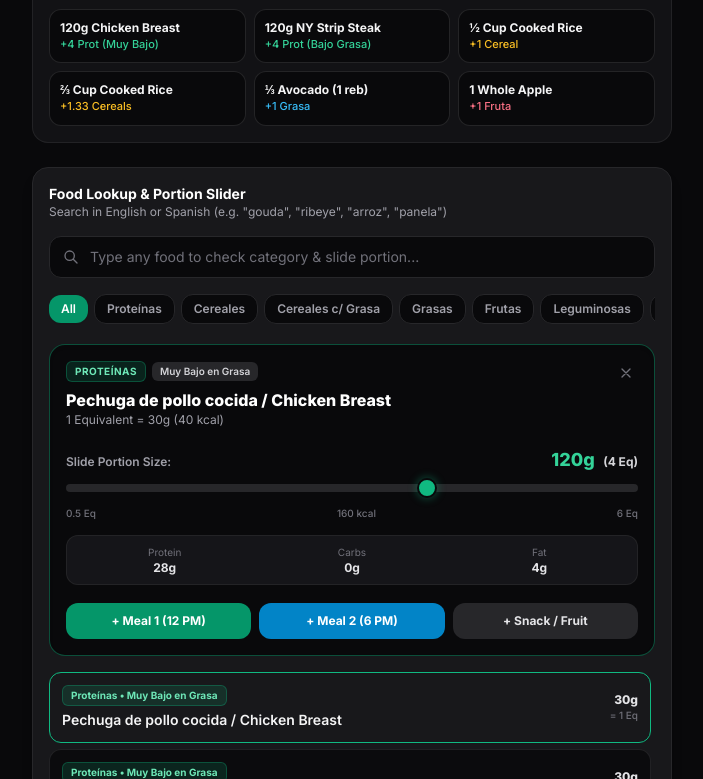
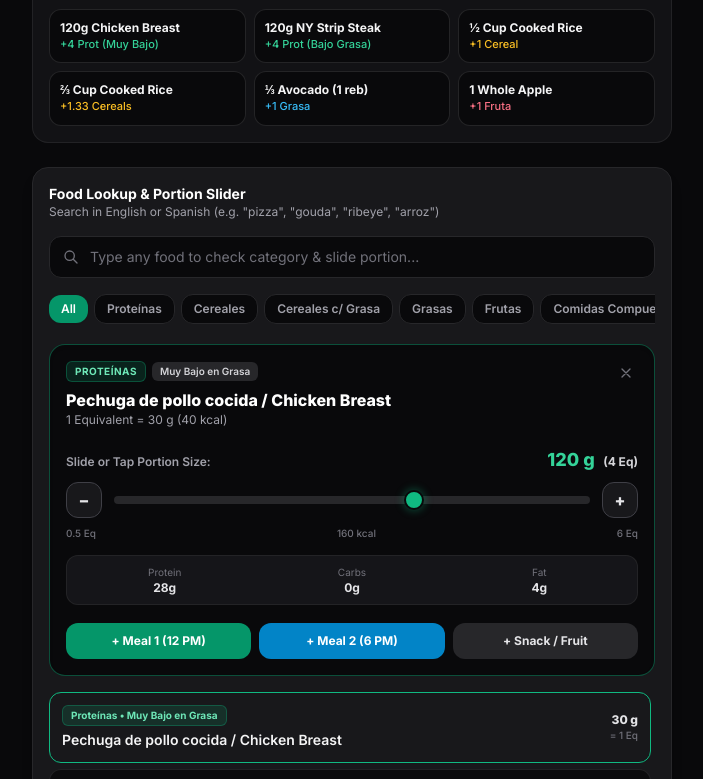
Before and after one commit to daemonio22/DietPlan, a plain HTML site: page index.html in a window 1280 px wide. Both pictures are taken after a click on the button 638 px from the left and 954 px from the top of the page. Shown: the part 575-1354 px from the top of the page, without its empty margins (288-991 px from the left). Drawn offline with nearby package versions, Linux system fonts and the light colour scheme.

Commit message:
Update version and improve layout in index.html
Added compound meals

```diff
--- a/index.html
+++ b/index.html
@@ -118,11 +118,24 @@
     }
   </script>
   <style>
-    body {
+    html, body {
+      max-width: 100%;
+      overflow-x: hidden;
       background-color: #09090b;
       color: #f4f4f5;
       -webkit-tap-highlight-color: transparent;
+      touch-action: pan-y;
+    }
+    button, input, label {
       touch-action: manipulation;
+    }
+    /* Custom sleek range slider */
+    input[type="range"] {
+      -webkit-appearance: none;
+      appearance: none;
+      background: transparent;
+      cursor: pointer;
+      touch-action: none;
     }
     button, input, label {
       touch-action: manipulation;
@@ -195,7 +208,7 @@
         <div>
           <div class="flex items-center gap-2">
             <span class="inline-block w-2.5 h-2.5 rounded-full bg-emerald-400 animate-pulse"></span>
-            <span class="text-[11px] font-semibold uppercase tracking-wider text-emerald-400">Bernardo's Diet Plan • v1.2</span>
+            <span class="text-[11px] font-semibold uppercase tracking-wider text-emerald-400">Bernardo's Diet Plan • v1.3</span>
           </div>
           <h1 class="text-xl sm:text-2xl font-extrabold tracking-tight text-white mt-0.5">Equivalent Tracker</h1>
           <p id="currentDateLabel" class="text-xs text-zinc-400 mt-0.5"></p>
@@ -373,7 +386,7 @@
       <div class="flex items-center justify-between">
         <div>
           <h2 class="text-sm font-bold text-white">Food Lookup & Portion Slider</h2>
-          <p class="text-xs text-zinc-400">Search in English or Spanish (e.g. "gouda", "ribeye", "arroz", "panela")</p>
+          <p class="text-xs text-zinc-400">Search in English or Spanish (e.g. "pizza", "gouda", "ribeye", "arroz")</p>
         </div>
       </div>
 
@@ -424,13 +437,17 @@
         <!-- Slider Controls -->
         <div class="space-y-2 pt-1">
           <div class="flex items-baseline justify-between">
-            <span class="text-xs font-semibold text-zinc-400">Slide Portion Size:</span>
+            <span class="text-xs font-semibold text-zinc-400">Slide or Tap Portion Size:</span>
             <div class="text-right">
               <span id="sliderAmountDisplay" class="text-lg font-extrabold text-emerald-400">120g</span>
               <span id="sliderEqDisplay" class="text-xs font-bold text-zinc-300 ml-1">(4 Eq)</span>
             </div>
           </div>
-          <input type="range" id="portionRangeSlider" min="0.5" max="6" step="0.5" value="4" oninput="updateSliderReadout()" class="w-full" />
+          <div class="flex items-center gap-3">
+            <button onclick="nudgeSlider(-1)" class="w-9 h-9 rounded-xl bg-zinc-900 hover:bg-zinc-800 border border-zinc-700 text-zinc-200 font-extrabold text-base flex items-center justify-center shrink-0 active:scale-95">−</button>
+            <input type="range" id="portionRangeSlider" min="0.5" max="6" step="0.5" value="4" oninput="updateSliderReadout()" class="w-full" />
+            <button onclick="nudgeSlider(1)" class="w-9 h-9 rounded-xl bg-zinc-900 hover:bg-zinc-800 border border-zinc-700 text-zinc-200 font-extrabold text-base flex items-center justify-center shrink-0 active:scale-95">+</button>
+          </div>
           <div class="flex justify-between text-[10px] text-zinc-500 font-medium">
             <span id="sliderMinLabel">0.5 Eq</span>
             <span id="sliderKcal">160 kcal</span>
@@ -654,15 +671,68 @@
       // --- LIBRES / VERDURAS (0 Eq) ---
       { id: 'all_veggies', name: 'Todas las Verduras / All Vegetables (Libres)', cat: 'Libres', tier: 'Unlimited (0 Eq)', unit: 'porción', baseQty: 1, stepEq: 1, maxEq: 1, kcal: 0, p: 0, c: 0, f: 0, isFree: true, tags: 'verduras vegetables ensalada salad lechuga tomate san marzano brocoli espinaca pepino cebolla' },
       { id: 'coffee_tea_water', name: 'Café negro / Té / Agua mineral / Gelatina light', cat: 'Libres', tier: 'Unlimited (0 Eq)', unit: 'porción', baseQty: 1, stepEq: 1, maxEq: 1, kcal: 0, p: 0, c: 0, f: 0, isFree: true, tags: 'cafe coffee te tea agua mineral sparkling water gelatina light' },
-      { id: 'free_condiments', name: 'Mostaza / Vinagre / Salsa soya / Limón / Salsas picantes', cat: 'Libres', tier: 'Unlimited (0 Eq)', unit: 'porción', baseQty: 1, stepEq: 1, maxEq: 1, kcal: 0, p: 0, c: 0, f: 0, isFree: true, tags: 'mostaza mustard vinagre soya soy sauce limon valentina tabasco chipotle especias' }
+      { id: 'free_condiments', name: 'Mostaza / Vinagre / Salsa soya / Limón / Salsas picantes', cat: 'Libres', tier: 'Unlimited (0 Eq)', unit: 'porción', baseQty: 1, stepEq: 1, maxEq: 1, kcal: 0, p: 0, c: 0, f: 0, isFree: true, tags: 'mostaza mustard vinagre soya soy sauce limon valentina tabasco chipotle especias' },
+
+      // --- COMIDAS COMPUESTAS (Multi-Category Meals: Pizza, Burger, Sushi, etc.) ---
+      {
+        id: 'pizza_slice',
+        name: 'Pizza (Margarita / Champiñones / Estándar — 1 reb)',
+        cat: 'Comidas Compuestas',
+        tier: '2 Cer + 1.5 Prot + 1.5 Grasa',
+        unit: 'reb',
+        baseQty: 1,
+        stepEq: 0.5,
+        maxEq: 4,
+        kcal: 315,
+        p: 14,
+        c: 30,
+        f: 15,
+        compound: { Cereales: 2, Proteínas: 1.5, Grasas: 1.5 },
+        warningText: 'Budgeted conservatively (2 Cer + 1.5 Prot + 1.5 Grasa per slice) so lighter Margarita or mushroom slices give you a built-in margin!',
+        tags: 'pizza slice rebanada margherita margarita champinones mushrooms cheese queso napolitana'
+      },
+      {
+        id: 'burger_classic',
+        name: 'Hamburguesa clásica / Classic Burger (150g meat + bun)',
+        cat: 'Comidas Compuestas',
+        tier: '2 Cer + 5 Prot + 2 Grasa',
+        unit: 'pza',
+        baseQty: 1,
+        stepEq: 0.5,
+        maxEq: 2,
+        kcal: 505,
+        p: 39,
+        c: 30,
+        f: 25,
+        compound: { Cereales: 2, Proteínas: 5, Grasas: 2 },
+        warningText: 'Counts as 2 Cereales (bun) + 5 Proteínas (150g patty) + 2 Grasas (oil/cheese/sauce).',
+        tags: 'hamburguesa burger cheeseburger carne'
+      },
+      {
+        id: 'sushi_roll',
+        name: 'Rollo de Sushi estándar / Sushi Roll (8–10 pzas)',
+        cat: 'Comidas Compuestas',
+        tier: '2.5 Cer + 2 Prot + 1 Grasa',
+        unit: 'rollo',
+        baseQty: 1,
+        stepEq: 0.5,
+        maxEq: 3,
+        kcal: 300,
+        p: 19,
+        c: 38,
+        f: 7,
+        compound: { Cereales: 2.5, Proteínas: 2, Grasas: 1 },
+        warningText: '1 standard roll (without tempura/cream cheese) = 2.5 Cereales + 2 Proteínas + 1 Grasa.',
+        tags: 'sushi roll rollo salmon atun california'
+      }
     ];
 
-    const CATEGORIES = ['All', 'Proteínas', 'Cereales', 'Cereales c/ Grasa', 'Grasas', 'Frutas', 'Leguminosas', 'Leche', 'Azúcares', 'Libres'];
+    const CATEGORIES = ['All', 'Proteínas', 'Cereales', 'Cereales c/ Grasa', 'Grasas', 'Frutas', 'Comidas Compuestas', 'Leguminosas', 'Leche', 'Azúcares', 'Libres'];
 
     // =========================================================================
-    // 2. STATE & LOCALSTORAGE PERSISTENCE
+    // 2. APPLICATION STATE & LOCAL STORAGE
     // =========================================================================
-    const STORAGE_KEY = 'mariana_eq_tracker_v1';
+    const STORAGE_KEY = 'bernardo_diet_tracker_v1';
 
     let appState = {
       gymDay: false,
@@ -672,7 +742,7 @@
       searchQuery: '',
       selectedFoodId: null,
       sliderEq: 1,
-      logs: [] // { id, foodId, name, cat, tier, eq, fatEqExtra, qtyLabel, kcal, p, c, f, meal }
+      logs: []
     };
 
     function loadState() {
@@ -680,7 +750,13 @@
         const saved = localStorage.getItem(STORAGE_KEY);
         if (saved) {
           const parsed = JSON.parse(saved);
-          appState = { ...appState, ...parsed };
+          appState = {
+            ...appState,
+            gymDay: !!parsed.gymDay,
+            wheyScoops: Number(parsed.wheyScoops) || 0,
+            quickMealTarget: parsed.quickMealTarget || 'meal1',
+            logs: Array.isArray(parsed.logs) ? parsed.logs : []
+          };
         }
       } catch (e) {
         console.warn('Could not load saved state:', e);
@@ -701,32 +777,16 @@
     }
 
     // =========================================================================
-    // 3. FORMATTING HELPERS
+    // 3. FORMATTING & TOAST HELPERS
     // =========================================================================
     function formatNum(n) {
-      return Number.isInteger(n) ? n.toString() : n.toFixed(2).replace(/\.00$/, '').replace(/(\.\d)0$/, '$1');
+      return Number(n.toFixed(2)).toString();
     }
 
-    function formatQuantityLabel(food, eqMultiplier) {
-      if (food.isFree) return 'Libre (0 Eq)';
-      if (food.id === 'alcohol_drink') {
-        const drinks = eqMultiplier / 1.5;
-        return `${formatNum(drinks)} ${drinks === 1 ? 'drink' : 'drinks'}`;
-      }
-      const rawQty = food.baseQty * eqMultiplier;
-      if (food.unit === 'g') {
-        return `${Math.round(rawQty)}g`;
-      }
-      if (food.unit === 'ml') {
-        return `${Math.round(rawQty)} ml`;
-      }
-      if (food.unit === 'third') {
-        if (Math.abs(rawQty - 1) < 0.05) return '⅓ avocado (1 reb)';
-        if (Math.abs(rawQty - 1.5) < 0.05) return '½ avocado';
-        if (Math.abs(rawQty - 2) < 0.05) return '⅔ avocado';
-        if (Math.abs(rawQty - 3) < 0.05) return '1 whole avocado';
-        return `${formatNum(rawQty)} thirds`;
-      }
+    function formatQuantityLabel(food, eq) {
+      const effectiveEq = food.id === 'alcohol_drink' ? (eq / 1.5) : eq;
+      const rawQty = food.baseQty * effectiveEq;
+
       if (food.unit === 'cup') {
         const fractionMap = [
           { val: 0.25, label: '¼ cup' },
@@ -775,7 +835,14 @@
       };
 
       appState.logs.forEach(item => {
-        if (item.cat === 'Proteínas') {
+        if (item.compound) {
+          // Compound food deducts across multiple categories simultaneously
+          Object.entries(item.compound).forEach(([catKey, mult]) => {
+            if (totals[catKey] !== undefined) {
+              totals[catKey] += mult * item.eq;
+            }
+          });
+        } else if (item.cat === 'Proteínas') {
           totals.Proteínas += item.eq;
           if (item.tier === 'Alto en Grasa') totals.highFatProtCount += item.eq;
         } else if (item.cat === 'Cereales') {
@@ -951,6 +1018,7 @@
       if (food.cat === 'Leguminosas') return 'bg-orange-500/15 text-orange-200 border-orange-500/30';
       if (food.cat === 'Leche') return 'bg-purple-500/15 text-purple-300 border-purple-500/30';
       if (food.cat === 'Libres') return 'bg-teal-500/15 text-teal-300 border-teal-500/30';
+      if (food.cat === 'Comidas Compuestas') return 'bg-indigo-500/15 text-indigo-300 border-indigo-500/30';
       return 'bg-zinc-800 text-zinc-300 border-zinc-700';
     }
 
@@ -1023,7 +1091,9 @@
       const baseEqCost = food.id === 'alcohol_drink' ? 1.5 : 1;
       document.getElementById('sliderBaseRule').textContent = food.isFree
         ? 'Libre / Unlimited (0 Equivalents)'
-        : `${baseEqCost} Equivalent = ${formatQuantityLabel(food, baseEqCost)} (${food.kcal} kcal)`;
+        : food.compound
+          ? `1 ${food.unit} = ${food.tier} (${food.kcal} kcal)`
+          : `${baseEqCost} Equivalent = ${formatQuantityLabel(food, baseEqCost)} (${food.kcal} kcal)`;
 
       // Warning box
       const warningBox = document.getElementById('sliderWarningBox');
@@ -1071,15 +1141,35 @@
 
       const qtyLabel = formatQuantityLabel(food, eq);
       document.getElementById('sliderAmountDisplay').textContent = qtyLabel;
-      document.getElementById('sliderEqDisplay').textContent = food.isFree
-        ? '(0 Eq)'
-        : `(${formatNum(eq)} ${food.cat === 'Cereales c/ Grasa' ? 'Cer + ' + formatNum(eq) + ' Fat' : 'Eq'})`;
+
+      if (food.isFree) {
+        document.getElementById('sliderEqDisplay').textContent = '(0 Eq)';
+      } else if (food.compound) {
+        const breakdown = Object.entries(food.compound)
+          .map(([k, v]) => `${formatNum(v * eq)} ${k.slice(0, 4)}`)
+          .join(' + ');
+        document.getElementById('sliderEqDisplay').textContent = `(${breakdown})`;
+      } else {
+        document.getElementById('sliderEqDisplay').textContent = `(${formatNum(eq)} ${food.cat === 'Cereales c/ Grasa' ? 'Cer + ' + formatNum(eq) + ' Fat' : 'Eq'})`;
+      }
 
       const mult = food.id === 'alcohol_drink' ? (eq / 1.5) : eq;
       document.getElementById('sliderKcal').textContent = `${Math.round(food.kcal * mult)} kcal`;
       document.getElementById('sliderProt').textContent = `${formatNum(food.p * mult)}g`;
       document.getElementById('sliderCarb').textContent = `${formatNum(food.c * mult)}g`;
       document.getElementById('sliderFat').textContent = `${formatNum(food.f * mult)}g`;
+    }
+
+    function nudgeSlider(direction) {
+      const slider = document.getElementById('portionRangeSlider');
+      if (!slider || slider.disabled) return;
+      const step = parseFloat(slider.step) || 0.5;
+      const min = parseFloat(slider.min) || 0.5;
+      const max = parseFloat(slider.max) || 6;
+      const current = parseFloat(slider.value) || min;
+      const next = Math.min(max, Math.max(min, Number((current + direction * step).toFixed(2))));
+      slider.value = next;
+      updateSliderReadout();
     }
 
     // =========================================================================
@@ -1099,6 +1189,7 @@
         cat: food.cat,
         tier: food.tier,
         eq: eq,
+        compound: food.compound ? { ...food.compound } : null,
         qtyLabel: formatQuantityLabel(food, eq || 1),
         kcal: Math.round(food.kcal * mult),
         p: food.p * mult,
```
